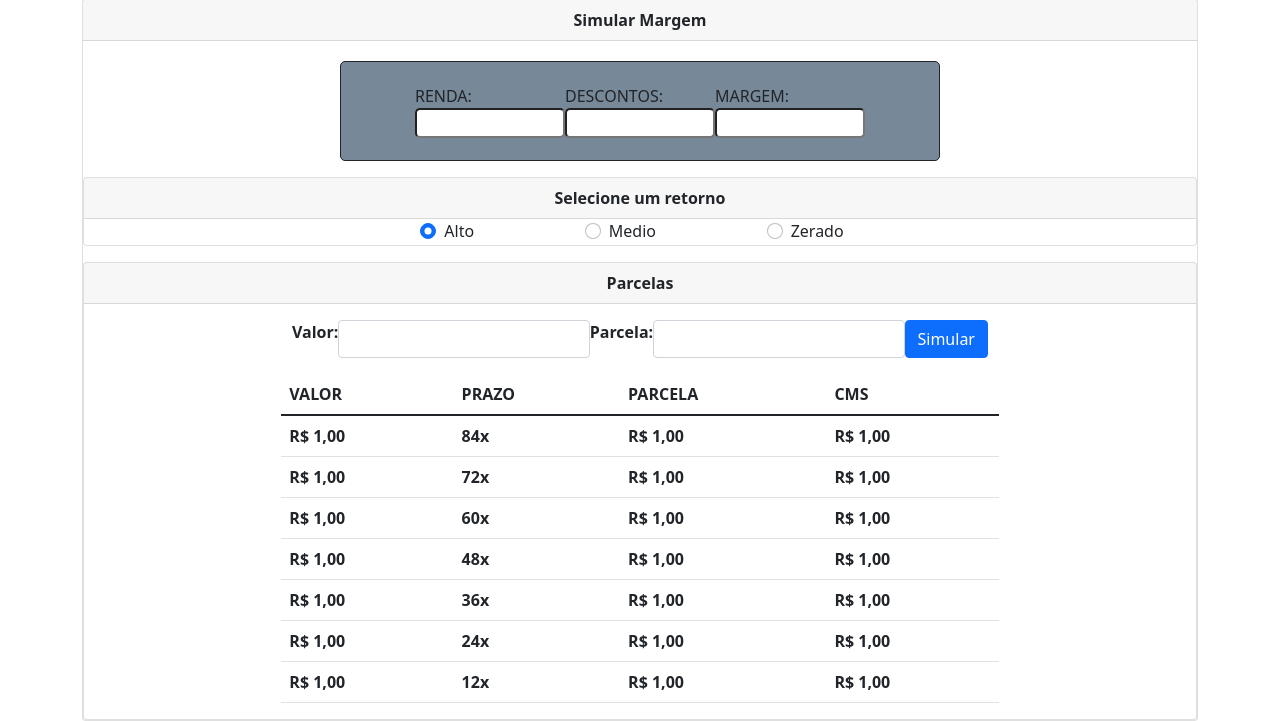
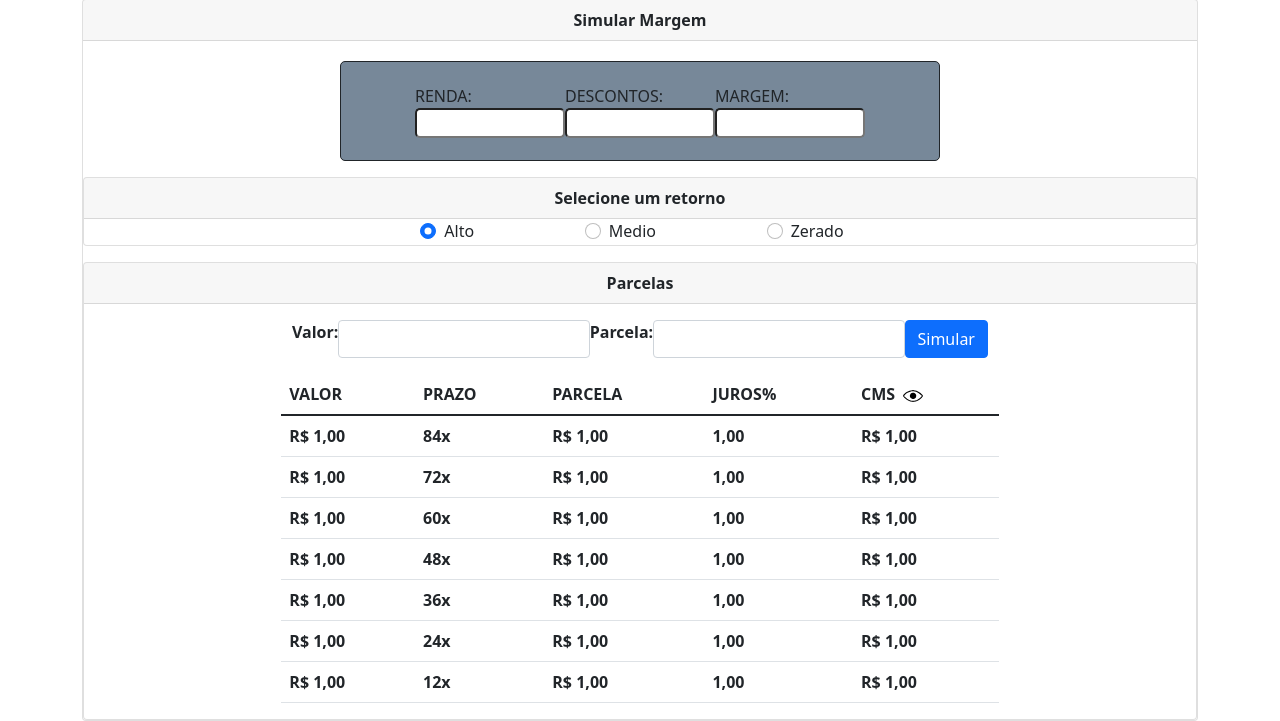
Before and after one commit to marceloaraujo28/site-financeira, a PHP site: page /pages/painel in a window 1280 px wide. Shown: the part 105-826 px from the top of the page. Run offline with PHP 8.4, Linux system fonts and the light colour scheme; the visitor is signed in with stand-in values (Sample User, id 1); lists and menus that the app fills with data are empty.

Commit message:
adiconando botao de ocultar em js

```diff
--- a/pages/painel.php
+++ b/pages/painel.php
@@ -110,7 +110,8 @@ session_start();
                                             echo "<th scope='col'>VALOR</th>";
                                             echo "<th scope='col'>PRAZO</th>";
                                             echo "<th scope='col'>PARCELA</th>";
-                                            echo "<th scope='col'>CMS</th>";
+                                            echo "<th scope='col'>JUROS%</th>";
+                                            echo "<th scope='col'>CMS  <button type='button' onclick='ocultarcampo()' style='background: transparent; margin-left: 4px; border: none;'><img src='../img/olho.svg' style='width: 20px; height: 20px;'></button></th>";
                                         echo "</tr>";
                                     echo "</thead>";
                                     echo "<tbody>";
@@ -118,49 +119,56 @@ session_start();
                                             echo "<th scope='col'>R$ ".number_format($_SESSION['valor84'],2,",",".");"</th>";unset($_SESSION['valor84']);
                                             echo "<th scope='col'>84x</th>";
                                             echo "<th scope='col'>R$ ".number_format($_SESSION['p84'],2,",",".");"</th>";unset($_SESSION['p84']);
-                                            echo "<th scope='col'>R$ ".number_format($_SESSION['cms84'],2,",",".");"</th>";unset($_SESSION['cms84']);
+                                            echo "<th scope='col'>".number_format($_SESSION['taxa84'],2,",",".");"</th>";unset($_SESSION['taxa84']);
+                                            echo "<th scope='col'><span class='ocultar'>R$ ".number_format($_SESSION['cms84'],2,",",".");"</span></th>";unset($_SESSION['cms84']);
                                         echo "</tr>";
 
                                         echo "<tr>";
                                             echo "<th scope='col'>R$ ".number_format($_SESSION['valor72'],2,",",".");"</th>";unset($_SESSION['valor72']);
                                             echo "<th scope='col'>72x</th>";
                                             echo "<th scope='col'>R$ ".number_format($_SESSION['p72'],2,",",".");"</th>";unset($_SESSION['p72']);
-                                            echo "<th scope='col'>R$ ".number_format($_SESSION['cms72'],2,",",".");"</th>";unset($_SESSION['cms72']);
+                                            echo "<th scope='col'>".number_format($_SESSION['taxa72'],2,",",".");"</th>";unset($_SESSION['taxa72']);
+                                            echo "<th scope='col'><span class='ocultar'>R$ ".number_format($_SESSION['cms72'],2,",",".");"</span></th>";unset($_SESSION['cms72']);
                                         echo "</tr>";
 
                                         echo "<tr>";
                                             echo "<th scope='col'>R$ ".number_format($_SESSION['valor60'],2,",",".");"</th>";unset($_SESSION['valor60']);
                                             echo "<th scope='col'>60x</th>";
                                             echo "<th scope='col'>R$ ".number_format($_SESSION['p60'],2,",",".");"</th>";unset($_SESSION['p60']);
-                                            echo "<th scope='col'>R$ ".number_format($_SESSION['cms60'],2,",",".");"</th>";unset($_SESSION['cms60']);
+                                            echo "<th scope='col'>".number_format($_SESSION['taxa60'],2,",",".");"</th>";unset($_SESSION['taxa60']);
+                                            echo "<th scope='col'><span class='ocultar'>R$ ".number_format($_SESSION['cms60'],2,",",".");"</span></th>";unset($_SESSION['cms60']);
                                         echo "</tr>";
 
                                         echo "<tr>";
                                             echo "<th scope='col'>R$ ".number_format($_SESSION['valor48'],2,",",".");"</th>";unset($_SESSION['valor48']);
                                             echo "<th scope='col'>48x</th>";
                                             echo "<th scope='col'>R$ ".number_format($_SESSION['p48'],2,",",".");"</th>";unset($_SESSION['p48']);
-                                            echo "<th scope='col'>R$ ".number_format($_SESSION['cms48'],2,",",".");"</th>";unset($_SESSION['cms48']);
+                                            echo "<th scope='col'>".number_format($_SESSION['taxa48'],2,",",".");"</th>";unset($_SESSION['taxa48']);
+                                            echo "<th scope='col'><span class='ocultar'>R$ ".number_format($_SESSION['cms48'],2,",",".");"</span></th>";unset($_SESSION['cms48']);
                                         echo "</tr>";
 
                                         echo "<tr>";
                                             echo "<th scope='col'>R$ ".number_format($_SESSION['valor36'],2,",",".");"</th>";unset($_SESSION['valor36']);
                                             echo "<th scope='col'>36x</th>";
                                             echo "<th scope='col'>R$ ".number_format($_SESSION['p36'],2,",",".");"</th>";unset($_SESSION['p36']);
-                                            echo "<th scope='col'>R$ ".number_format($_SESSION['cms36'],2,",",".");"</th>";unset($_SESSION['cms36']);
+                                            echo "<th scope='col'>".number_format($_SESSION['taxa36'],2,",",".");"</th>";unset($_SESSION['taxa36']);
+                                            echo "<th scope='col' class='ocultar'>R$ ".number_format($_SESSION['cms36'],2,",",".");"</span></th>";unset($_SESSION['cms36']);
                                         echo "</tr>";
 
                                         echo "<tr>";
                                             echo "<th scope='col'>R$ ".number_format($_SESSION['valor24'],2,",",".");"</th>";unset($_SESSION['valor24']);
                                             echo "<th scope='col'>24x</th>";
                                             echo "<th scope='col'>R$ ".number_format($_SESSION['p24'],2,",",".");"</th>";unset($_SESSION['p24']);
-                                            echo "<th scope='col'>R$ ".number_format($_SESSION['cms24'],2,",",".");"</th>";unset($_SESSION['cms24']);
+                                            echo "<th scope='col'>".number_format($_SESSION['taxa24'],2,",",".");"</th>";unset($_SESSION['taxa24']);
+                                            echo "<th scope='col'><span class='ocultar'>R$ ".number_format($_SESSION['cms24'],2,",",".");"</span></th>";unset($_SESSION['cms24']);
                                         echo "</tr>";
 
                                         echo "<tr>";
                                             echo "<th scope='col'>R$ ".number_format($_SESSION['valor12'],2,",",".");"</th>";unset($_SESSION['valor12']);
                                             echo "<th scope='col'>12x</th>";
                                             echo "<th scope='col'>R$ ".number_format($_SESSION['p12'],2,",",".");"</th>";unset($_SESSION['p12']);
-                                            echo "<th scope='col'>R$ ".number_format($_SESSION['cms12'],2,",",".");"</th>";unset($_SESSION['cms12']);
+                                            echo "<th scope='col'>".number_format($_SESSION['taxa12'],2,",",".");"</th>";unset($_SESSION['taxa12']);
+                                            echo "<th scope='col'><span class='ocultar'>R$ ".number_format($_SESSION['cms12'],2,",",".");"</span></th>";unset($_SESSION['cms12']);
                                         echo "</tr>";
                                     echo "</tbody>";
                                 echo "</table>";
@@ -176,7 +184,21 @@ session_start();
         </div>
 
     </div>
+    <script >
+        function ocultarcampo(){
+            var trcms = document.getElementsByClassName("ocultar");
 
+            for(let i = 0; i < trcms.length; i++){
+                if(trcms[i].style.display == "none"){
+                    trcms[i].style.display = "block";
+                }else{
+                    trcms[i].style.display = "none";
+
+                }
+
+            }
+        }
+    </script>
 
 </body>
 </html>
```
Also changed, not shown: validations/calculos.php (+17 -0 lines), img/olho.svg (added), js/disable.js (line endings or trailing spaces).
